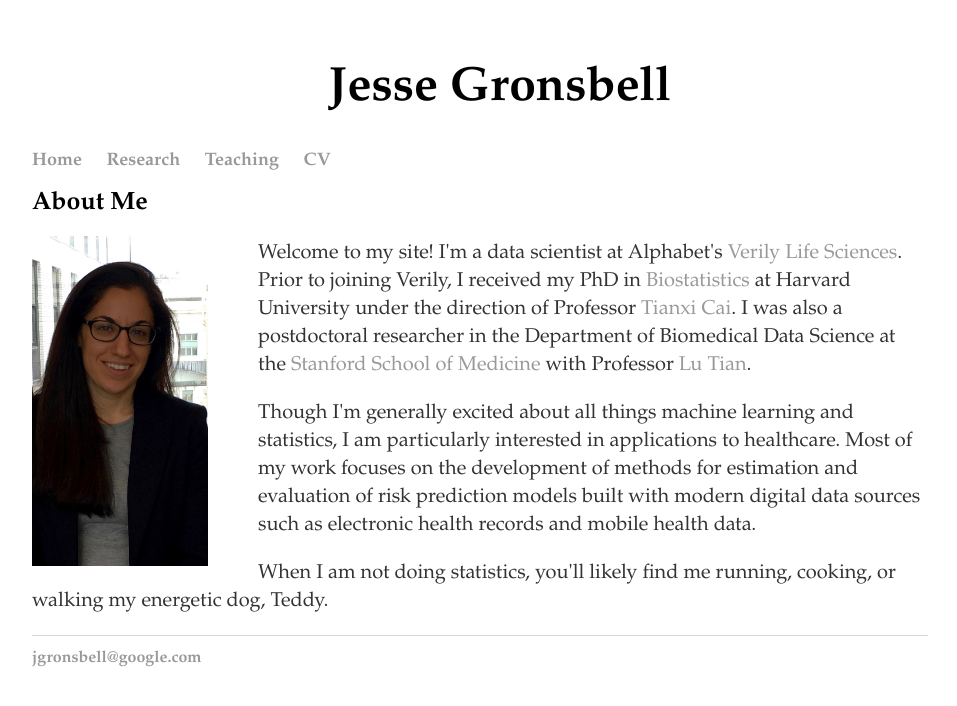
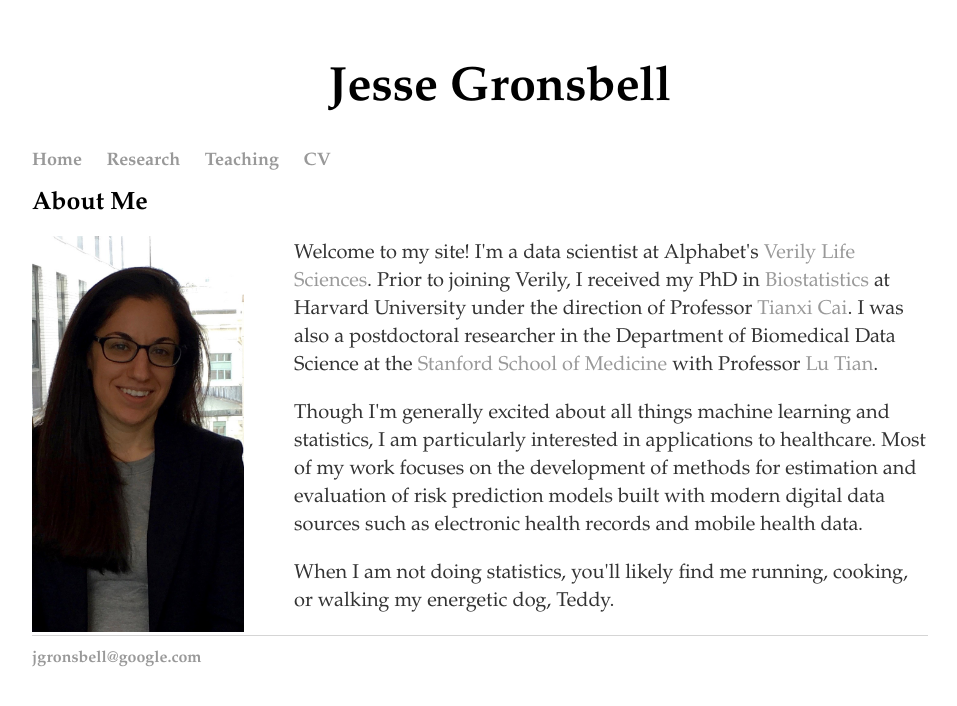
Before and after one commit to jgrons/old_website, a Jekyll site: the page built from index.html, in a window 1280 px wide. Shown: the top 706 px of the page, without its empty margins (160-1117 px from the left). Built offline with Jekyll 4.4.1, drawn with Linux system fonts in a browser that asks for light colours.

Commit message:
Update index.html

```diff
--- a/index.html
+++ b/index.html
@@ -6,7 +6,7 @@
 	<h1 style="font-size:25px; font-family: palatino"> About Me </h1>
 	<div class="span2">
         <a href="../pics/IMG_1115.jpeg">
-            <img src="../pics/IMG_1115.jpeg" HEIGHT="330" WIDTH="176" align="left" style="margin:0px 50px 0px 0px"
+            <img src="../pics/IMG_1115.jpeg" HEIGHT="396" WIDTH="212" align="left" style="margin:0px 50px 0px 0px"
                   title="JG" alt="JG"/></a>
         </div>
 
```
